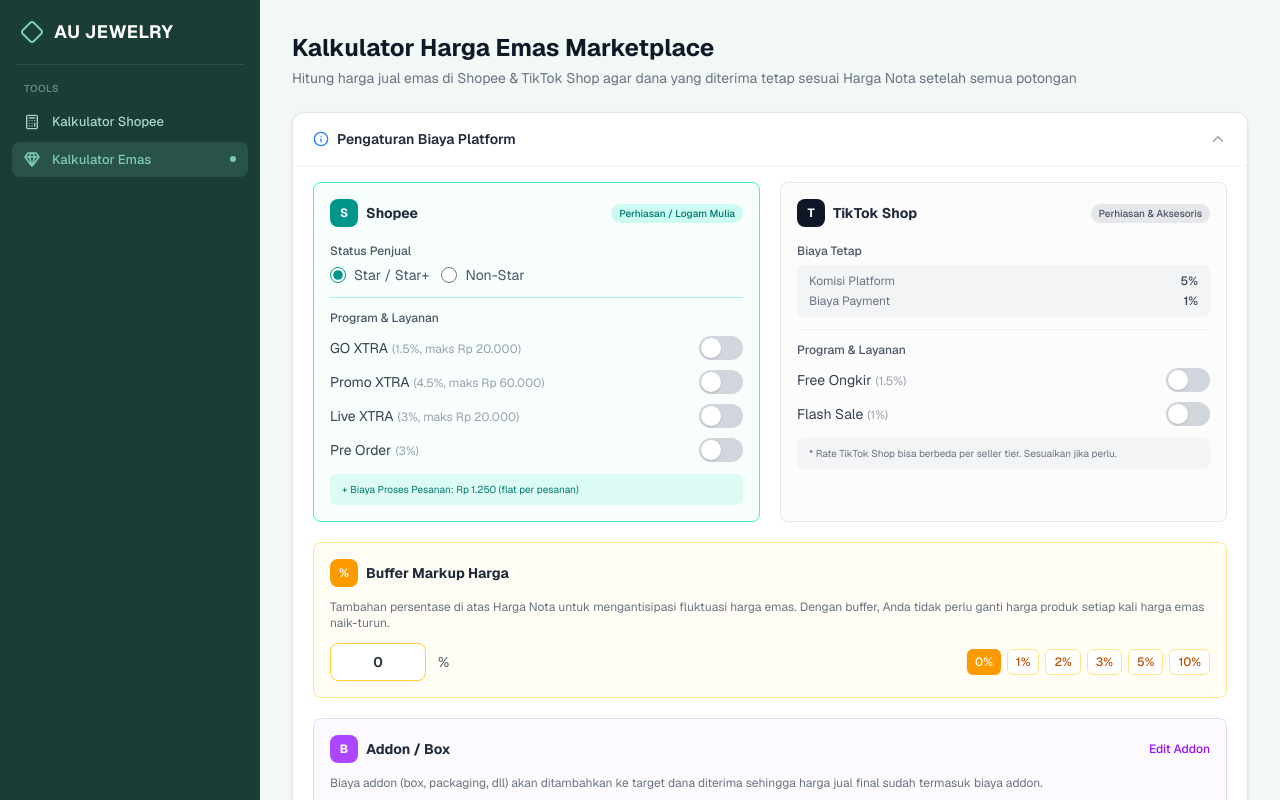
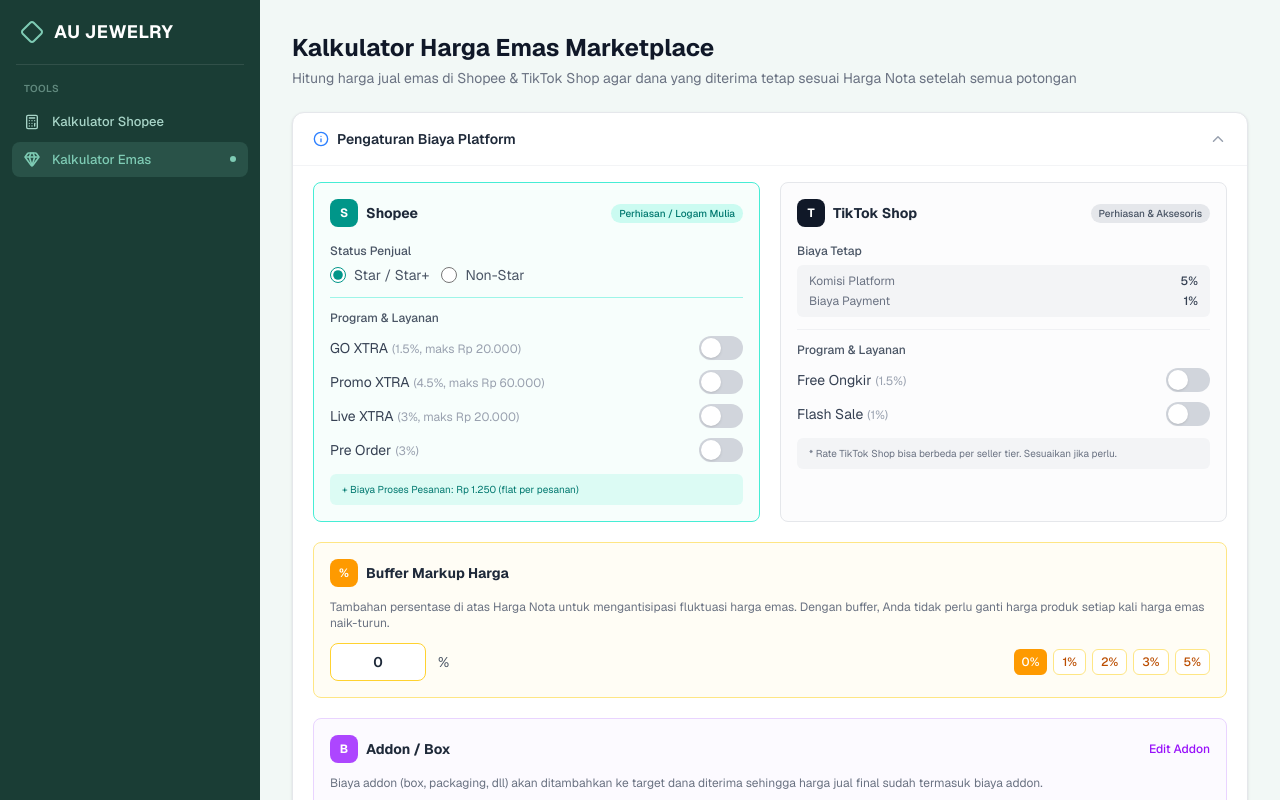
Before and after one commit to albasithabs/aujewelry, a Next.js app: page /kalkulator-emas in a window 1280 px wide. Shown: the top 800 px of the page. Built offline with nearby package versions, Linux system fonts and the light colour scheme.

Commit message:
fix: kurangi preset buffer markup sampai 5% saja

```diff
--- a/src/app/(dashboard)/kalkulator-emas/page.tsx
+++ b/src/app/(dashboard)/kalkulator-emas/page.tsx
@@ -721,7 +721,7 @@
                 />
                 <span className="text-sm text-gray-600">%</span>
                 <div className="ml-auto flex gap-1.5">
-                  {[0, 1, 2, 3, 5, 10].map((v) => (
+                  {[0, 1, 2, 3, 5].map((v) => (
                     <button
                       key={v}
                       onClick={() => setBufferPersen(v)}
```
